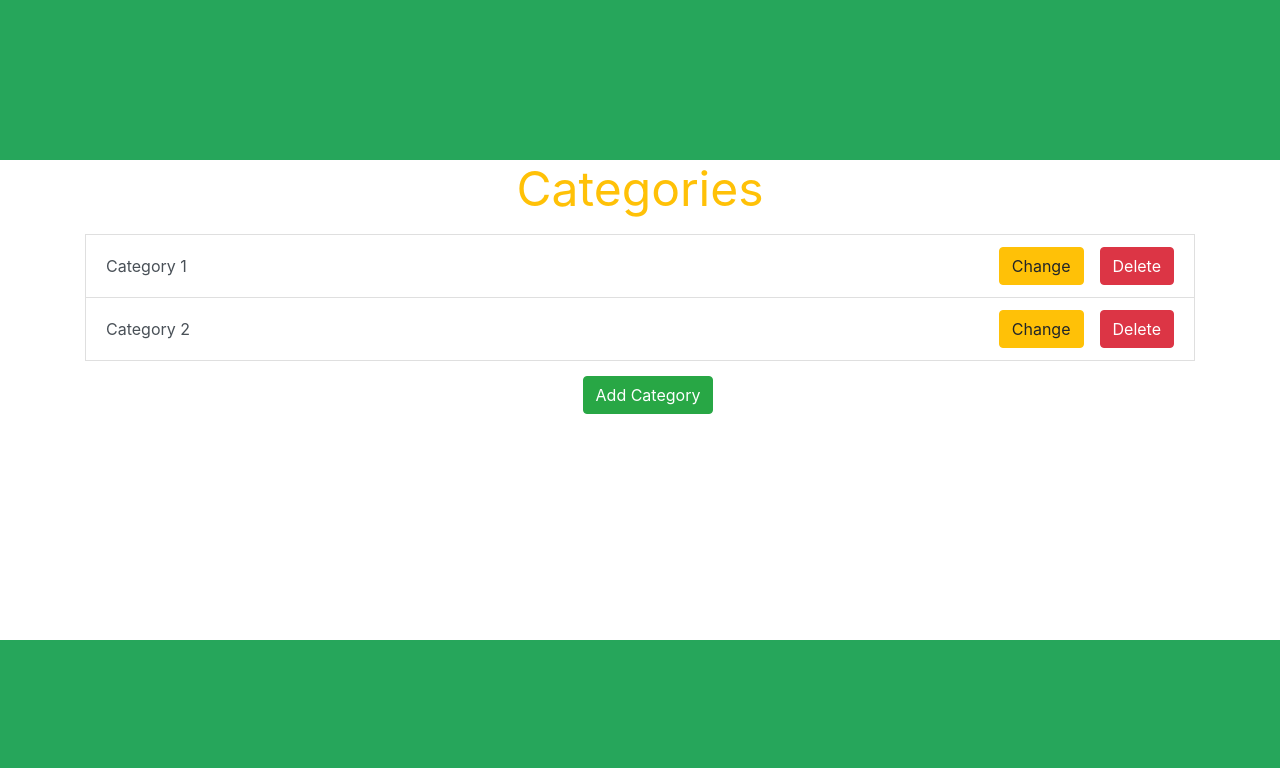
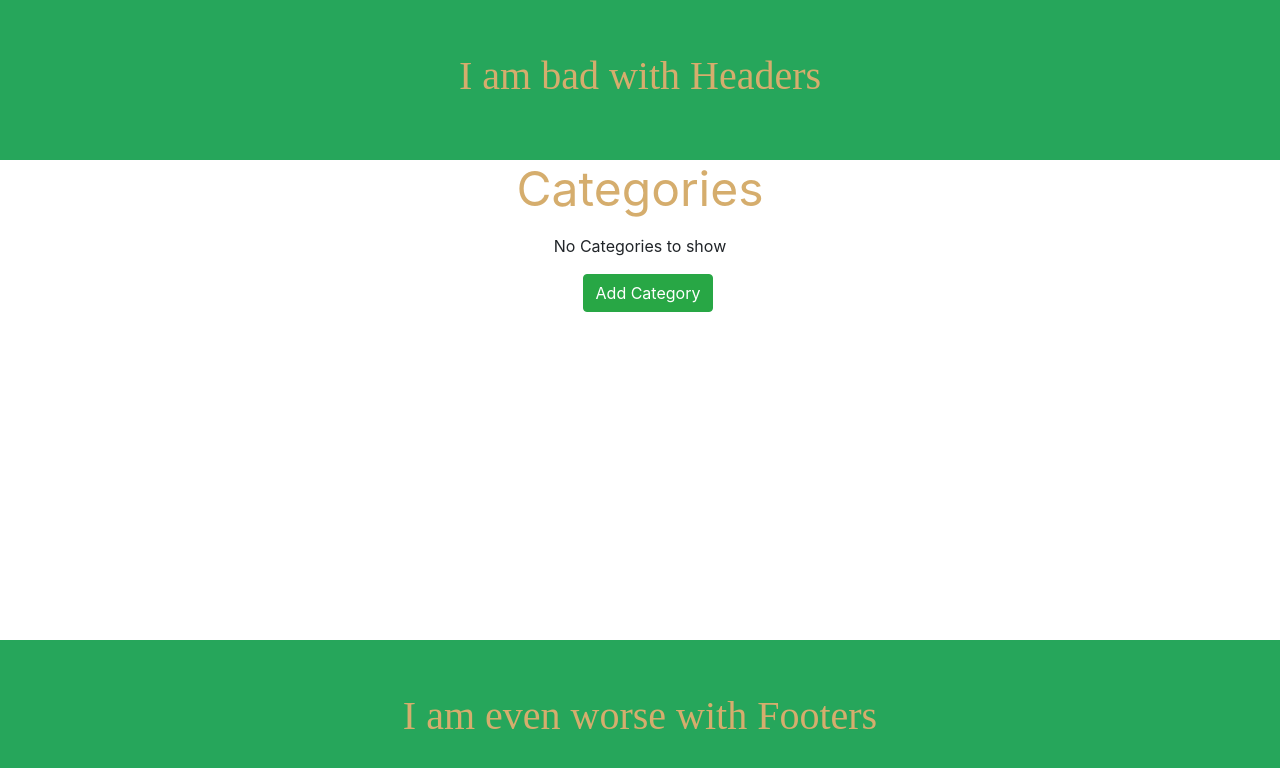
Before and after one commit to Bmirt/ReduxApp, a React (Create React App) app: page / in a window 1280 px wide. Shown: the top 768 px of the page. Built offline with nearby package versions, Linux system fonts and the light colour scheme.

Commit message:
Finalized Version

```diff
--- a/src/App.css
+++ b/src/App.css
@@ -21,6 +21,11 @@
 .content2 img {
   width: 100%;
   height: 55vh;
+}
+
+.dateCreated {
+  margin-left: 5px;
+  color: #ffc107;
 }
 
 .App {
@@ -66,6 +71,8 @@ a {
   width: 100%;
   height: 20vh;
   background-color: #26a65b;
+  display: flex;
+  justify-content: center;
 }
 
 #categoryContainer {
@@ -91,3 +98,45 @@ a {
 #todosContainer .buttons {
   margin-left: auto;
 }
+
+@import url(https://fonts.googleapis.com/css?family=Arvo);
+
+h1,
+h2 {
+  font-family: "Arvo";
+}
+
+h1 {
+  font-size: 50px;
+}
+
+h2 {
+  font-size: 30px;
+}
+
+h1,
+h2,
+.dateCreated,
+.categoryTitle,
+.btn.btn-warning {
+  color: #d5ad6d; /*if no support for background-clip*/
+
+  background: linear-gradient(transparent, transparent),
+    linear-gradient(
+      top,
+      rgba(213, 173, 109, 1) 0%,
+      rgba(213, 173, 109, 1) 26%,
+      rgba(226, 186, 120, 1) 35%,
+      rgba(163, 126, 67, 1) 45%,
+      rgba(145, 112, 59, 1) 61%,
+      rgba(213, 173, 109, 1) 100%
+    );
+  background: -o-linear-gradient(transparent, transparent);
+  background-clip: text;
+  text-fill-color: transparent;
+}
+
+.header__container h1,
+.footer__container h1 {
+  align-self: center;
+}
--- a/src/components/Footer.js
+++ b/src/components/Footer.js
@@ -3,7 +3,11 @@ import { connect } from "react-redux";
 
 export class Footer extends Component {
   render() {
-    return <div className="footer__container" />;
+    return (
+      <div className="footer__container">
+        <h1>I am even worse with Footers</h1>
+      </div>
+    );
   }
 }
 
--- a/src/components/Header.js
+++ b/src/components/Header.js
@@ -3,7 +3,11 @@ import { connect } from "react-redux";
 
 export class Header extends Component {
   render() {
-    return <div className="header__container" />;
+    return (
+      <div className="header__container">
+        <h1>I am bad with Headers</h1>
+      </div>
+    );
   }
 }
 
--- a/src/components/Todos.js
+++ b/src/components/Todos.js
@@ -70,6 +70,7 @@ export class Home extends Component {
                   <i className="far fa-square unchecked" />
                 )}
               </a>
+              <span className="dateCreated">{todo.dateCreated}</span>
             </div>
             <div className="buttons">
               <button
--- a/src/reducers/rootReducer.js
+++ b/src/reducers/rootReducer.js
@@ -1,24 +1,5 @@
 const initState = {
-  categories: [
-    {
-      id: "1",
-      name: "Category 1",
-      todos: [
-        { id: "1", title: "todo 1", completed: true },
-        { id: "2", title: "todo 2", completed: false },
-        { id: "3", title: "todo 3", completed: true }
-      ]
-    },
-    {
-      id: "2",
-      name: "Category 2",
-      todos: [
-        { id: "1", title: "Category2 1", completed: true },
-        { id: "2", title: "Category2 2", completed: false },
-        { id: "3", title: "Category2 3", completed: true }
-      ]
-    }
-  ]
+  categories: []
 };
 
 const rootReducer = (state = initState, action) => {
@@ -53,6 +34,27 @@ const rootReducer = (state = initState, action) => {
       return category.id !== action.categoryId;
     });
 
+    let dateObj = new Date();
+    let month = dateObj.getMonth() + 1; //months from 1-12
+    let day = dateObj.getDate();
+    let year = dateObj.getFullYear();
+    let seconds = dateObj.getSeconds();
+    let minutes = dateObj.getMinutes();
+    let hour = dateObj.getHours();
+
+    let newDate =
+      year +
+      "/" +
+      month +
+      "/" +
+      day +
+      " " +
+      hour +
+      ":" +
+      minutes +
+      ":" +
+      seconds;
+
     let todoIds = [];
     ourCategory[0].todos.map(todo => {
       todoIds.push(todo.id);
@@ -67,7 +69,8 @@ const rootReducer = (state = initState, action) => {
     let newTodo = {
       id: String(newId + 1),
       title: action.title,
-      completed: false
+      completed: false,
+      dateCreated: newDate
     };
     ourCategory[0].todos.push(newTodo);
     console.log("lets see", ourCategory[0]);
```
